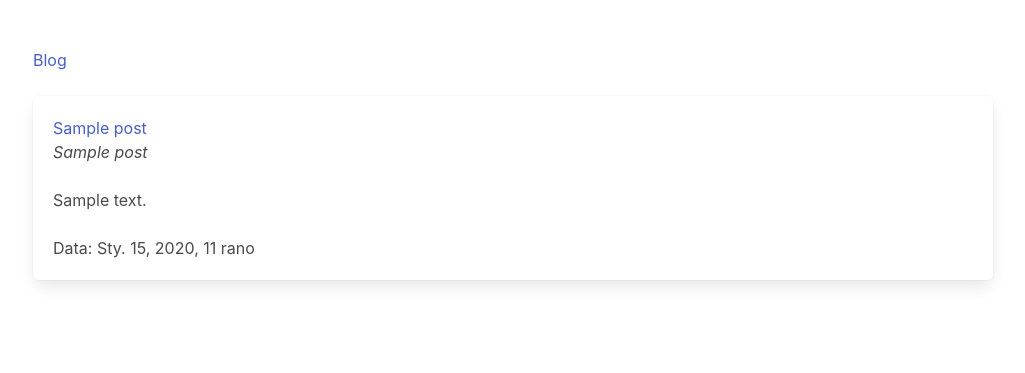
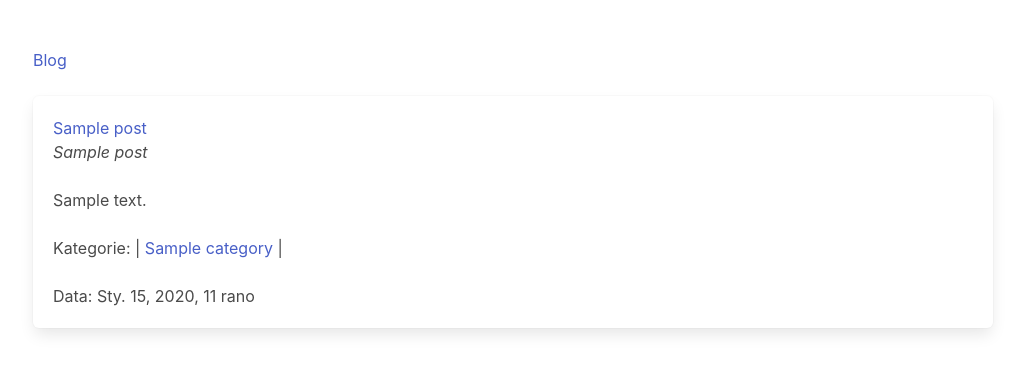
Before and after one commit to domelon/myDjangoBlog, a Django app: page / in a window 1280 px wide. Shown: the top 373 px of the page, without its empty margins (127-1152 px from the left). Run offline with Django 3.2, Linux system fonts and the light colour scheme; tables that the repository leaves empty hold one stand-in row (values such as "Sample post").

Commit message:
add Category to template

```diff
--- a/blog/templates/blog/post_list.html
+++ b/blog/templates/blog/post_list.html
@@ -23,6 +23,8 @@
                 <br>
                 <p>{{ post.text|linebreaksbr }}</p>
                 <br>
+                <p>Kategorie: | {% for category in post.category.all %} <a href="/">{{ category }}</a> | {% endfor %}</p>
+                <br>
                 <p>Data: {{ post.published_data }}</p>
             </div>
         {% endfor %}
```
